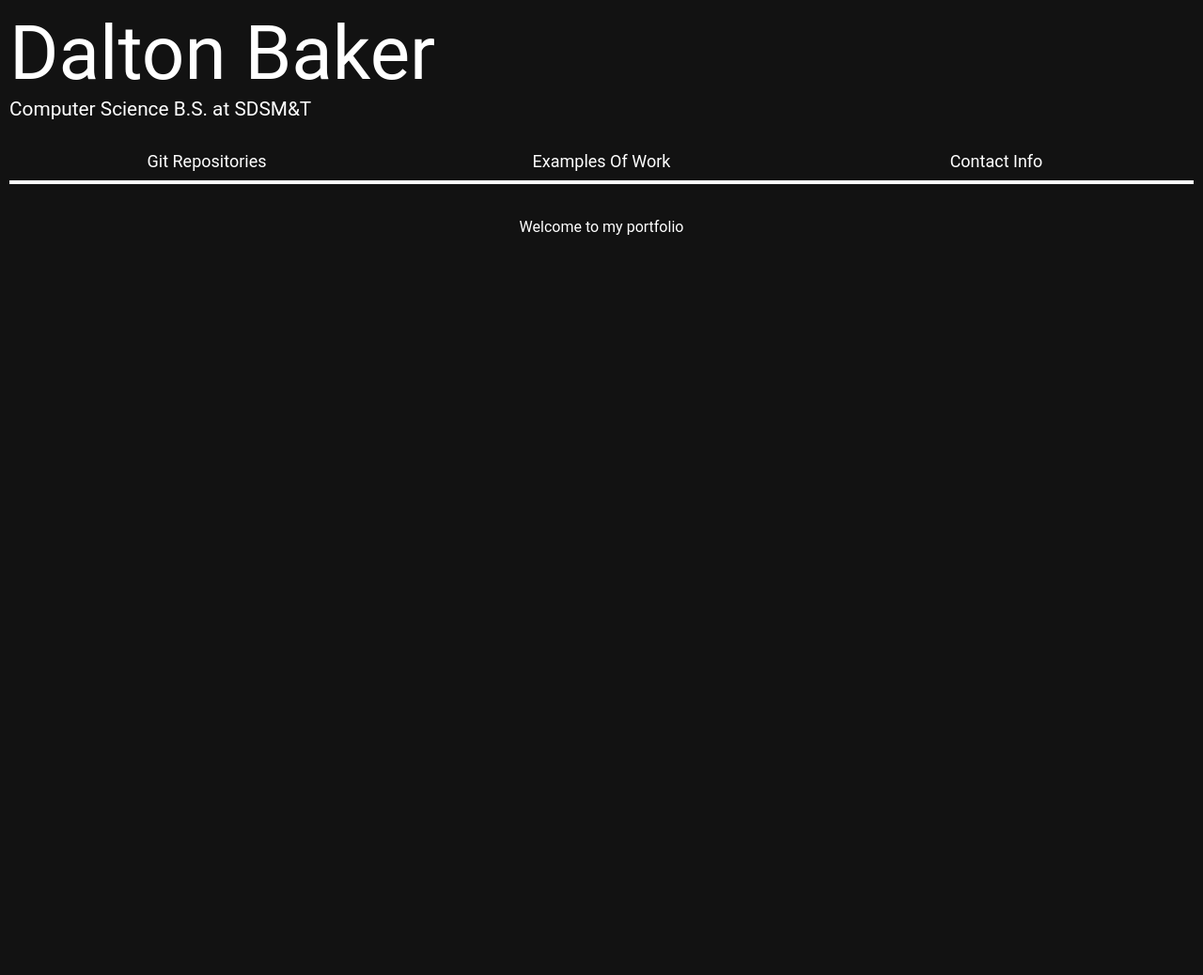
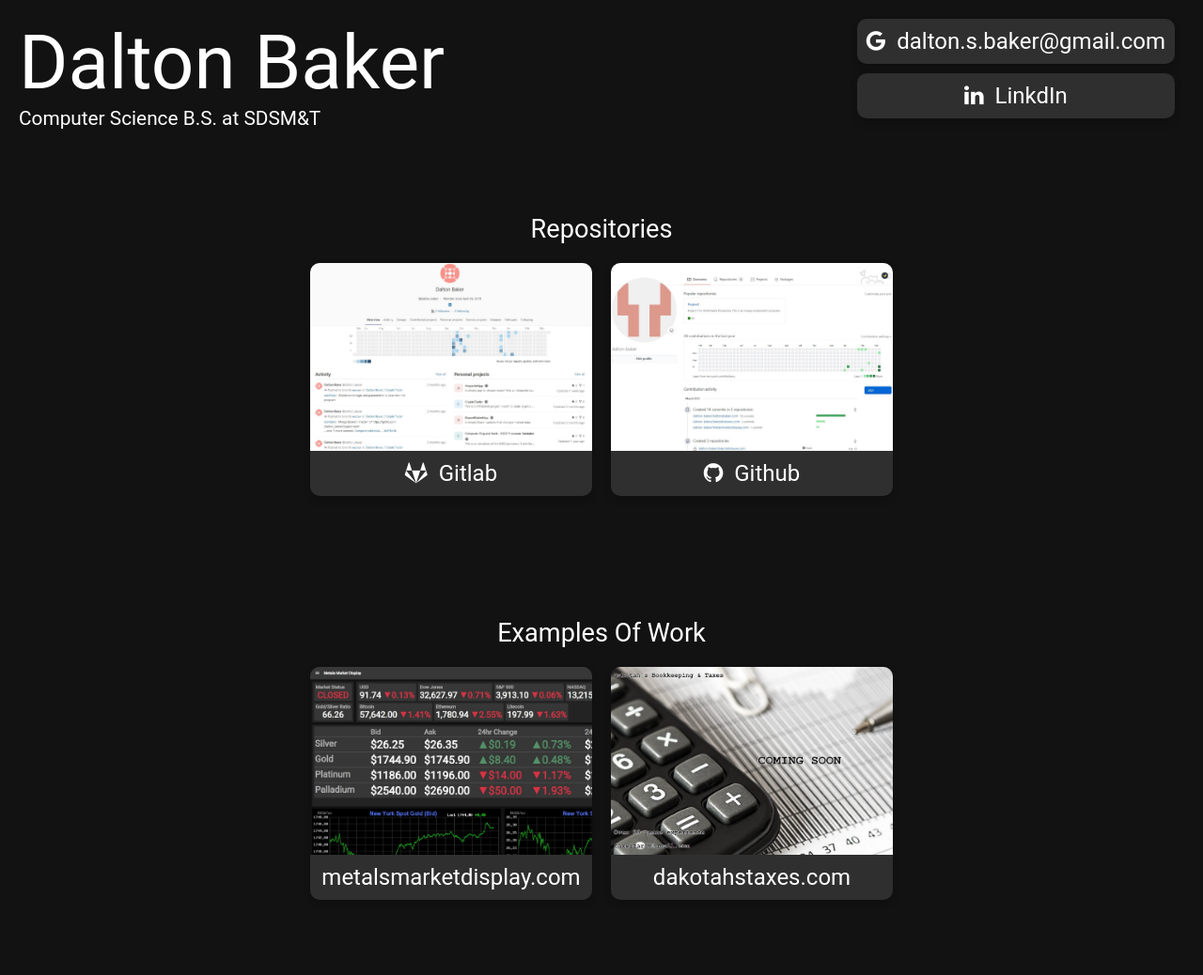
Before and after one commit to dalton-baker/daltonsbaker.com, a PHP site: page / in a window 1280 px wide. Shown: the whole page at 94% size. Before the commit the page ends 250 px from the top, so only its background shows below. Run offline with PHP 8.4, Linux system fonts and the light colour scheme.

Commit message:
Simplified content on pages, eliminated tabs

```diff
--- a/index.css
+++ b/index.css
@@ -6,95 +6,55 @@ body {
     color: white;
 }
 
-.title-div {
-    margin: 10px;
+#title-div {
+    padding: 10px;
+    display: flex;
+    flex-wrap: wrap;
 }
 
-.title {
+#title-div #title {
     font-size: 5em;
 }
 
-.sub-title {
+#title-div #sub-title {
     font-size: 1.3em;
 }
 
-#portfolio {
+#title-info{
+    flex:1;
+}
+
+#title-info, #contact-info{
+    padding: 10px;
+}
+
+#contnet-div{
+    padding: 10px;
+    display: flex;
+    flex-wrap: wrap;
+    justify-content: space-around;
+}
+
+#repostitories, #examples{
     display: flex;
     flex-direction: column;
+    padding: 50px 10px;
 }
 
-#portfolio input {
-    display: none;
+#repostitories #title, #examples #title{
+    padding: 10px;
+    font-size: 1.7em;
+    text-align: center;
 }
 
-#menu-bar {
+#repostitories #cont, #examples #cont{
     display: flex;
     flex-direction: row;
-    text-align: center;
+    padding: 10px;
     flex-wrap: wrap;
-    border-bottom: 4px solid white;
-    margin: 10px;
+    justify-content: space-around;
 }
 
-#menu-bar label {
-    flex: 1;
-    height: 24px;
-    min-width: 250px;
-    text-decoration: none;
-    font-size: 18px;
-    margin: 10px 10px 10px 10px;
-    outline: none;
-    justify-content: center;
-    align-items: flex-end;
-    display: flex;
-}
-
-#menu-bar label:hover {
-    font-size: 24px;
-    font-weight: bold;
-    transition: 0.3s;
-    cursor: pointer;
-}
-
-#menu-content{
-    width: 100%;
-    height: 100%;
-}
-
-#repository-content, #example-content, #contact-content{
-    display: none;
-}
-
-#default-content{
-    display: flex;
-    flex-direction: column;
-}
-
-#repository-content, #example-content, #contact-content, #default-content {
-    justify-content: space-around;
-    align-items: center;
-    flex-wrap: wrap;
-    margin: 10px;
-}
-
-#repository-tog:checked~#menu-bar #repository-label,
-#example-tog:checked~#menu-bar #example-label,
-#contact-tog:checked~#menu-bar #contact-label {
-    font-size: 24px;
-    font-weight: bold;
-}
-
-#repository-tog:checked~#menu-content #repository-content,
-#example-tog:checked~#menu-content #example-content,
-#contact-tog:checked~#menu-content #contact-content {
-    display: flex;
-}
-
-#repository-tog:checked~#menu-content #default-content,
-#example-tog:checked~#menu-content #default-content,
-#contact-tog:checked~#menu-content #default-content {
-    display: none;
-}
 
 #gitlab-link, #github-link, #metalsmarket-link, #normal-link{
     background-color: rgba(255,255,255,.12);
--- a/index.php
+++ b/index.php
@@ -11,28 +11,26 @@
 </head>
 
 <body>
-    <div class="title-div">
-        <div class="title">Dalton Baker</div>
-        <div class="sub-title">Computer Science B.S. at SDSM&T</div>
+    <div id="title-div">
+        <div id="title-info">
+            <div id="title">Dalton Baker</div>
+            <div id="sub-title">Computer Science B.S. at SDSM&T</div>
+        </div>
+
+        <div id="contact-info">
+            <a href="mailto: dalton.s.baker@gmail.com" id="normal-link">
+                <div><i class="fa fa-google"></i>&nbsp; dalton.s.baker@gmail.com</div>
+            </a>
+            <a href="https://www.linkedin.com/in/dalton-baker/" id="normal-link">
+                <div><i class="fa fa-linkedin"></i>&nbsp; LinkdIn</div>
+            </a>
+        </div>
     </div>
 
-    <div id="portfolio">
-        <input type="radio" name="menu_toggle" id="repository-tog">
-        <input type="radio" name="menu_toggle" id="example-tog">
-        <input type="radio" name="menu_toggle" id="contact-tog">
-
-        <div id="menu-bar">
-            <label for="repository-tog" id="repository-label" tabindex="1">Git Repositories</label>
-            <label for="example-tog" id="example-label" tabindex="2">Examples Of Work</label>
-            <label for="contact-tog" id="contact-label" tabindex="3">Contact Info</label>
-        </div>
-
-        <div id="menu-content">
-            <div id="default-content">
-                <p>Welcome to my portfolio</p>
-            </div>
-
-            <div id="repository-content">
+    <div id="contnet-div">
+        <div id="repostitories">
+            <div id="title">Repositories</div>
+            <div id="cont">
                 <a href="https://gitlab.com/dalton_baker" id="gitlab-link">
                     <img src="./assets/gitlab.jpg">
                     <div><i class="fa fa-gitlab"></i>&nbsp; Gitlab</div>
@@ -42,8 +40,11 @@
                     <div><i class="fa fa-github"></i>&nbsp; Github</div>
                 </a>
             </div>
+        </div>
 
-            <div id="example-content">
+        <div id="examples">
+            <div id="title">Examples Of Work</div>
+            <div id="cont">
                 <a href="https://metalsmarketdisplay.com" id="metalsmarket-link">
                     <img src="./assets/metalsmarketdisplay.jpg">
                     <div>metalsmarketdisplay.com</div>
@@ -53,18 +54,6 @@
                     <div>dakotahstaxes.com</div>
                 </a>
             </div>
-
-            <div id="contact-content">
-                <a href="https://www.linkedin.com/in/dalton-baker/" id="normal-link">
-                    <div><i class="fa fa-linkedin"></i>&nbsp; LinkdIn</div>
-                </a>
-            </div>
-
-            <div id="contact-content">
-                <a href="mailto: dalton.s.baker@gmail.com" id="normal-link">
-                    <div><i class="fa fa-google"></i>&nbsp; dalton.s.baker@gmail.com</div>
-                </a>
-            </div>
         </div>
     </div>
 </body>
```
